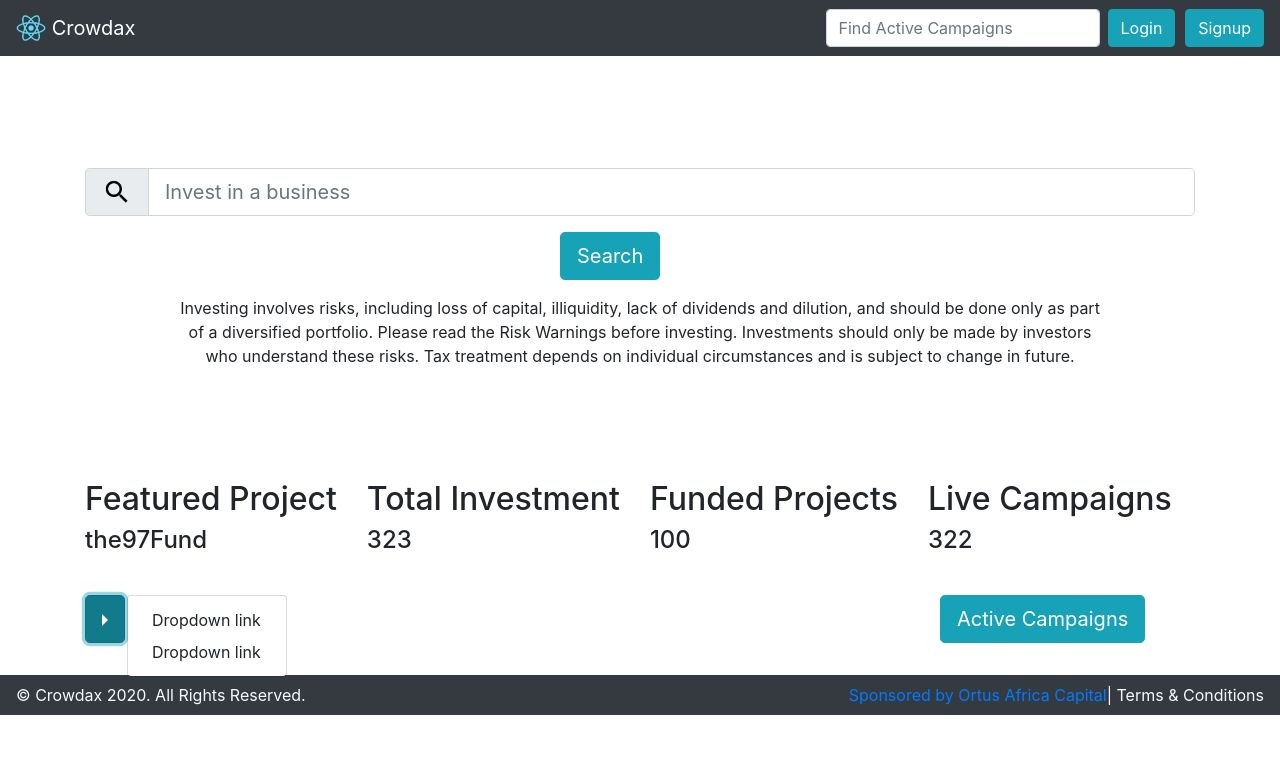
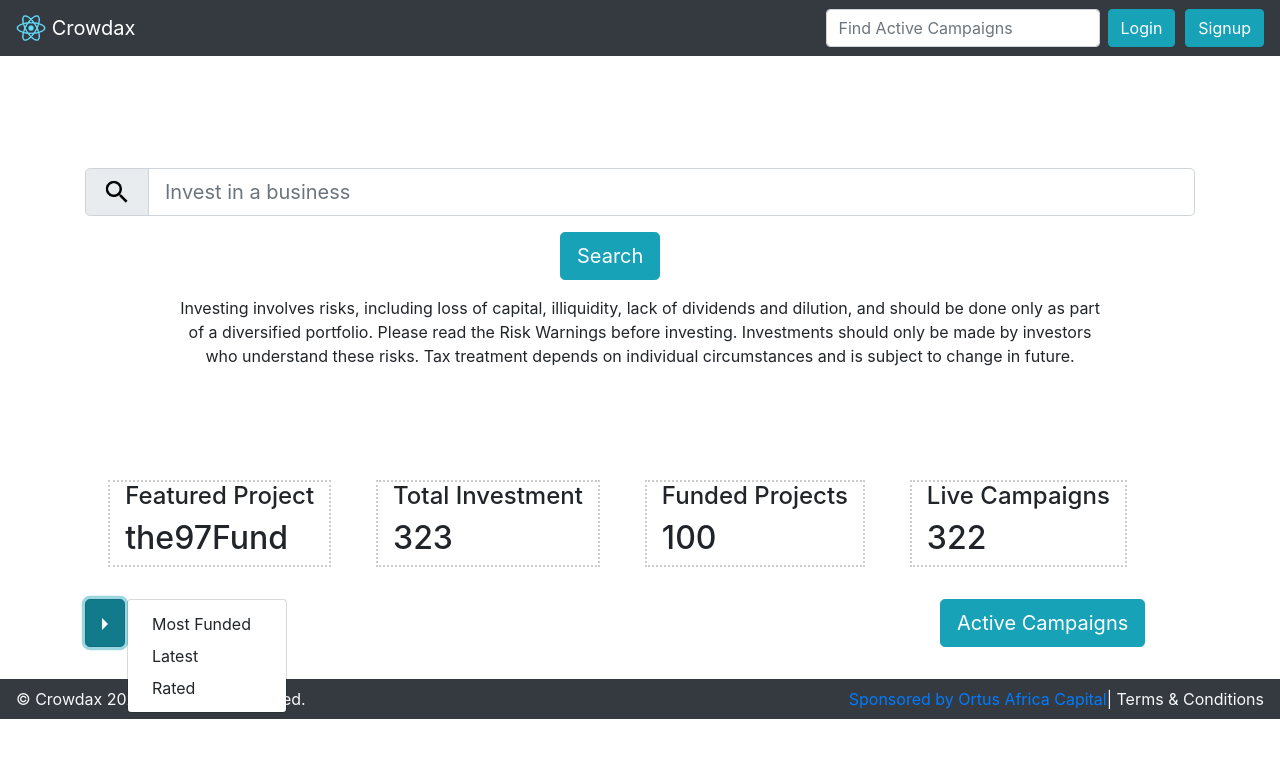
Before and after one commit to OrtusAfricaCapital/crowdax-frontend, a React (Create React App) app: page / in a window 1280 px wide. Both pictures are taken after a click on the button 105 px from the left and 619 px from the top of the page. Shown: the top 758 px of the page. Built offline with nearby package versions, Linux system fonts and the light colour scheme.

Commit message:
edited homeheader borders

```diff
--- a/src/components/home/Headline.jsx
+++ b/src/components/home/Headline.jsx
@@ -5,9 +5,9 @@ class Headline extends Component {
   render() {
     return (
       <div>
-        <Col style={headlineStyle}>
-          <h2>{this.props.headline.heading}</h2>
-          <h4>{this.props.headline.content}</h4>
+        <Col md="auto" style={headlineStyle}>
+          <h4>{this.props.headline.heading}</h4>
+          <h2>{this.props.headline.content}</h2>
         </Col>
       </div>
     );
@@ -16,6 +16,9 @@ class Headline extends Component {
 
 const headlineStyle = {
   alignText: "center",
+  border: "2px #ccc dotted",
+  marginRight: "45px",
+  align: "center",
 };
 
 export default Headline;
--- a/src/components/home/HomeHeader.jsx
+++ b/src/components/home/HomeHeader.jsx
@@ -69,7 +69,7 @@ export class HomeHeader extends Component {
           </Col>
         </Row>
         <p className="p-5" />
-        <Row>
+        <Row className="justify-content-center">
           <Headlines headlines={this.state.headlines} />
         </Row>
         <p className="p-2" />
@@ -82,8 +82,9 @@ export class HomeHeader extends Component {
               size="lg"
               drop="right"
             >
-              <Dropdown.Item eventKey="1">Dropdown link</Dropdown.Item>
-              <Dropdown.Item eventKey="2">Dropdown link</Dropdown.Item>
+              <Dropdown.Item eventKey="1">Most Funded</Dropdown.Item>
+              <Dropdown.Item eventKey="2">Latest</Dropdown.Item>
+              <Dropdown.Item eventKey="2">Rated</Dropdown.Item>
             </DropdownButton>
           </Col>
           <Col sm={3}>
```
Also changed, not shown: 1 other file (tests, documents, lock files or other folders).
